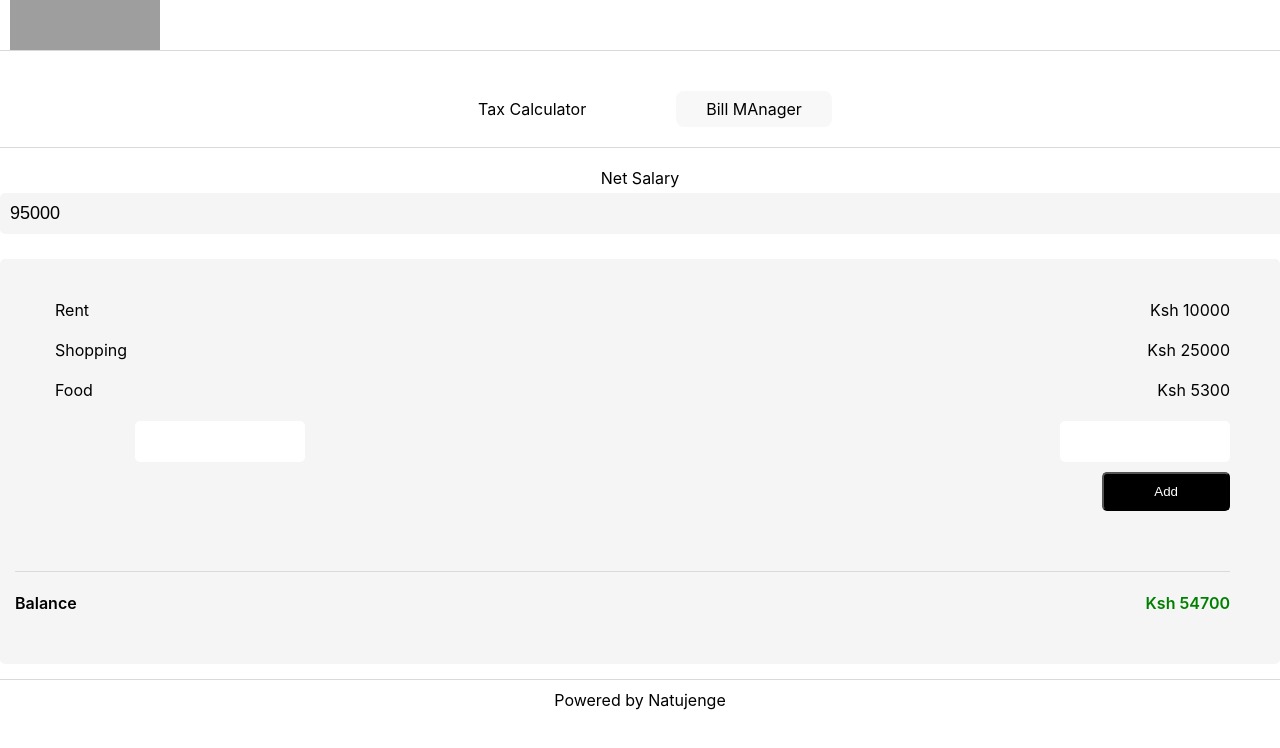
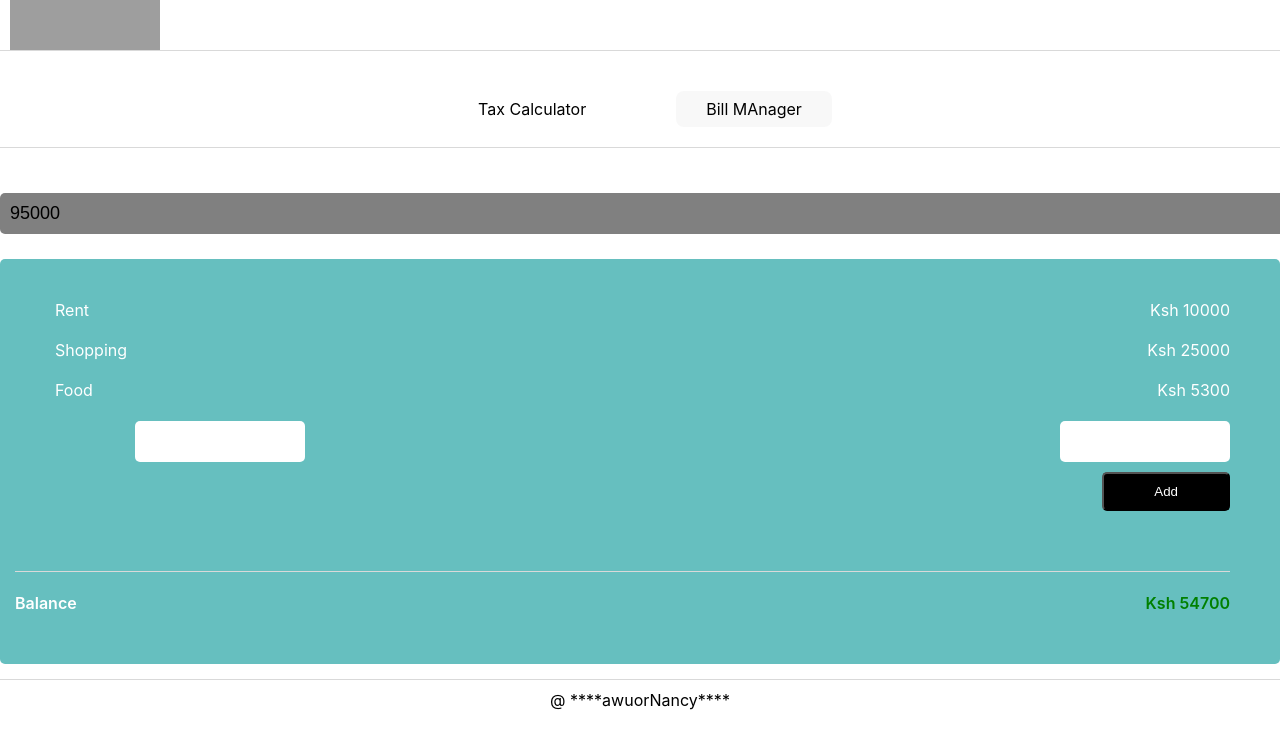
Before and after one commit to Awuor-Nancy/tax-manager, a React (Create React App) app: page /billManager in a window 1280 px wide. Shown: the top 748 px of the page. Built offline with nearby package versions, Linux system fonts and the light colour scheme; grey boxes are pictures that could not be loaded.

Commit message:
modifid styling

```diff
--- a/src/Billmanager.css
+++ b/src/Billmanager.css
@@ -12,5 +12,5 @@
 }
 
 .keyValue-form input {
-    background-color: red;
+    background-color: #000;
 }
--- a/src/Footer.js
+++ b/src/Footer.js
@@ -3,7 +3,7 @@ import "./Footer.css";
 export default function Footer() {
   return (
     <div className='footer'>
-        Powered by Natujenge
+        @ ****awuorNancy****
     </div>
   )
 }
--- a/src/Taxcalculator.css
+++ b/src/Taxcalculator.css
@@ -1,12 +1,13 @@
 .taxcalculator {
     margin-top: 20px;
-    color: #000000;
+    color: #fff;
 }
 
 .form-wrapper form label {
     display: block;
     margin-bottom: 5px;
     font-family: 'Inter';
+    font-weight: bolder;
 }
 
 .form-wrapper form input {
@@ -14,16 +15,16 @@
     padding: 10px;
     border-radius: 5px;
     border: 0;
+    background-color: gray;
     outline: none;
-    background: #F5F5F5;
     font-size: 18px;
 }
 
 .content-wrapper {
     margin-top: 25px;
-    background: #F5F5F5;
     border-radius: 5px;
     height: auto;
+    background-color: #66bfbf;
     padding: 20px 15px;
     padding-right: 50px;
     padding-bottom: 30px;
```
Also changed, not shown: 2 other files (tests, documents, lock files or other folders).
